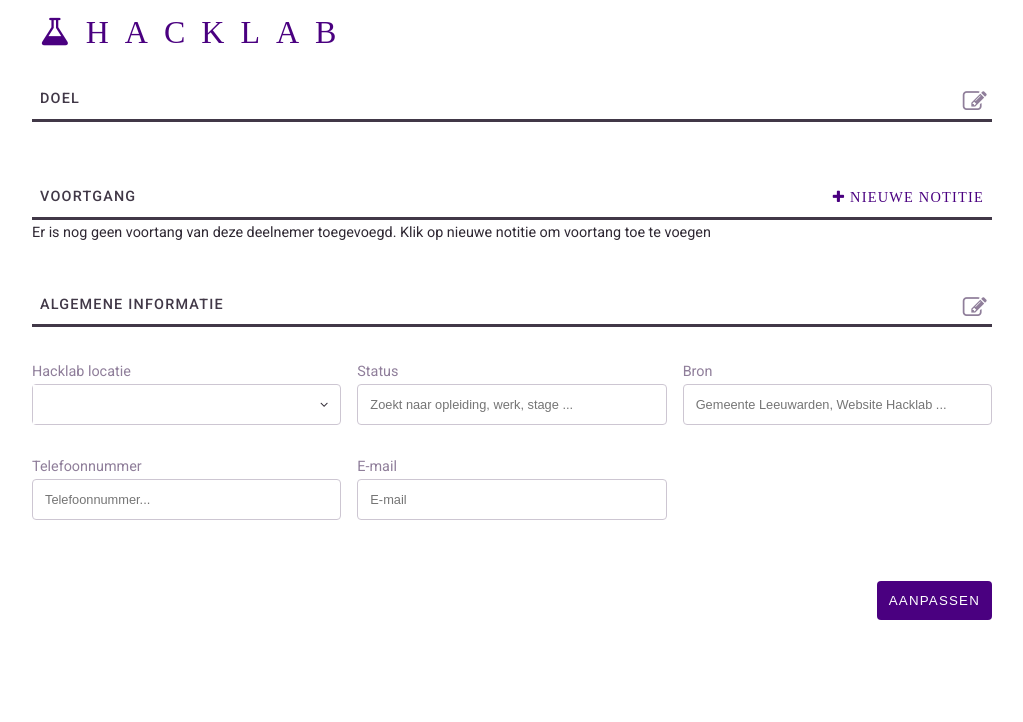
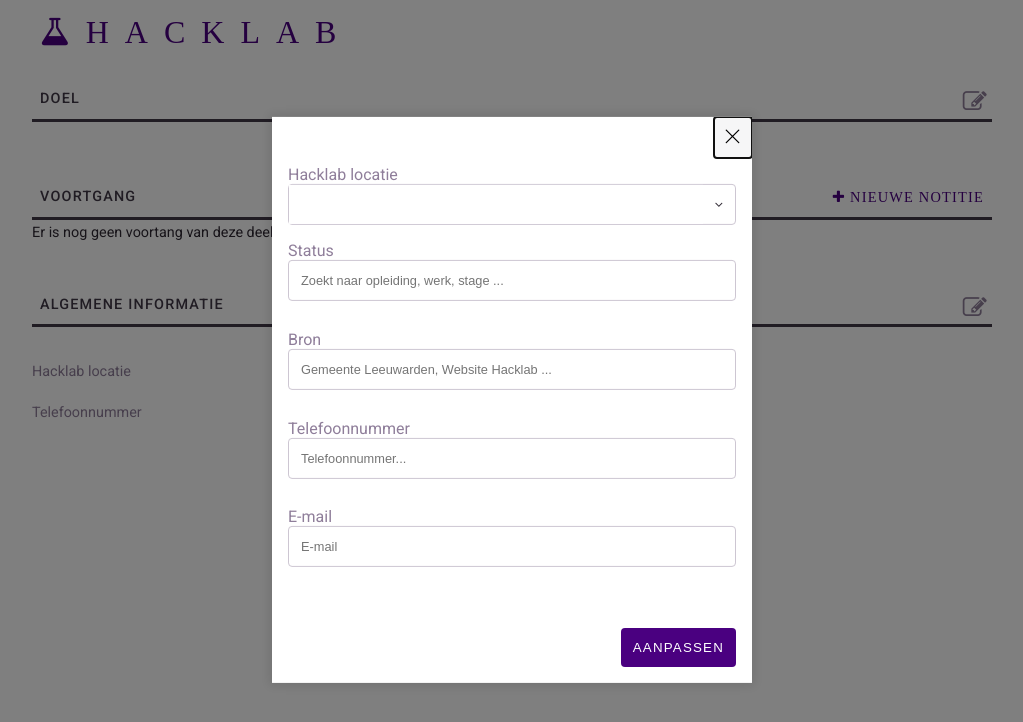
Before and after one commit to deimosmb/Hacklab-intranet, a React (Create React App) app: page /deelnemer/1 in a window 1280 px wide. Both pictures are taken after a click on the icon 1103 px from the left and 307 px from the top of the page. Shown: the top 722 px of the page, without its empty margins (128-1151 px from the left). Built offline with nearby package versions, Linux system fonts and the light colour scheme.

Commit message:
Custom modal
Added a new modal according to w3c rules and minor changes to reflect the new modal.

```diff
--- a/src/components/ChangeParticipant/Generic.js
+++ b/src/components/ChangeParticipant/Generic.js
@@ -1,6 +1,7 @@
 import React, { useState, useContext, useEffect } from "react";
 import { ParticipantsContext } from "./../../context/participants-context";
 import { Label, TextInput, Button } from "./../../core/Form";
+import { ModalArea } from "./../../core/Modal";
 import {
   validate,
   min,
@@ -83,8 +84,14 @@ export default function ChangeGenericParticipant(props) {
   };
 
   return (
+    <>
+      {props.active ? (
+        <ModalArea onClose={() => props.setActive(!props.active)}>
           <form>
-      <div className="profile profile-generic" style={{ paddingTop: "1rem" }}>
+            <div
+              className="profile profile-generic"
+              style={{ paddingTop: "1rem" }}
+            >
               <Select
                 title="Hacklab locatie"
                 name="location"
@@ -152,5 +159,10 @@ export default function ChangeGenericParticipant(props) {
               <Button name="AANPASSEN" onClick={handleSubmit} />
             </div>
           </form>
+        </ModalArea>
+      ) : (
+        <></>
+      )}
+    </>
   );
 }
--- a/src/components/ParticipantProfile/index.js
+++ b/src/components/ParticipantProfile/index.js
@@ -14,7 +14,7 @@ const Profile = ({ data }) => {
     setActive(!active);
   };
 
-  const changedData = { ...data, setActive };
+  const changedData = { ...data, active, setActive };
 
   return (
     <>
@@ -22,7 +22,7 @@ const Profile = ({ data }) => {
         <span>ALGEMENE INFORMATIE</span>
         <IconButton onClick={handleOnClick} />
       </ParticipantProfileHeader>
-      {!active && (
+
       <div className="profile profile-generic">
         <ProfileItem name={location} label="Hacklab locatie" />
         <ProfileItem name={status} label="Status" />
@@ -30,8 +30,8 @@ const Profile = ({ data }) => {
         <ProfileItem name={phonenumber} label="Telefoonnummer" />
         <ProfileItem name={email} label="E-mail" />
       </div>
-      )}
-      {active && <ChangeGenericParticipant {...changedData} />}
+
+      <ChangeGenericParticipant {...changedData} />
     </>
   );
 };
--- /dev/null
+++ b/src/core/Modal/ModalActivation.js
@@ -0,0 +1,19 @@
+import React from "react";
+
+export const ModalActivation = ({ children, onClick, ...rest }) => {
+  //prevent scrolling after modal is shown
+  const toggleScrollLock = () => {
+    document.querySelector("html").classList.toggle("scroll-lock");
+  };
+
+  const modalClick = () => {
+    toggleScrollLock();
+    onClick();
+  };
+
+  return (
+    <button className="modal-button" onClick={modalClick} {...rest}>
+      {children}
+    </button>
+  );
+};
--- /dev/null
+++ b/src/core/Modal/ModalArea.js
@@ -0,0 +1,64 @@
+import React, { useEffect, useRef } from "react";
+import ReactDOM from "react-dom";
+import "./index.scss";
+
+import { ModalClose } from "./ModalClose";
+
+function ModalArea(props) {
+  const aria = useRef(null);
+
+  useEffect(() => {
+    aria.current.focus();
+  }, []);
+
+  //prevent scrolling after modal is shown
+  const toggleScrollLock = () => {
+    document.querySelector("html").classList.toggle("scroll-lock");
+  };
+
+  //when clicked on the transparent outside section of the modal
+  const onClickOutside = (event) => {
+    if (aria.current && aria.current.contains(event.target)) {
+      console.log(aria.current, event.target);
+      return;
+    }
+    onCloseModal();
+  };
+
+  const onCloseModal = () => {
+    props.onClose();
+    toggleScrollLock();
+    aria.current.blur();
+  };
+
+  //27 === ESC button
+  const onKeyDown = (event) => {
+    if (event.keyCode === 27) {
+      onCloseModal();
+    }
+  };
+
+  return ReactDOM.createPortal(
+    <aside
+      tag="aside"
+      aria-modal="true"
+      tabIndex="-1"
+      role="dialog"
+      className="modal-container"
+      onKeyDown={onKeyDown}
+      onClick={onClickOutside}
+    >
+      <div
+        className="modal-area"
+        ref={aria}
+        onFocus={() => console.log("focused")}
+      >
+        <ModalClose onCloseModal={onCloseModal} />
+        <div className="modal-body">{props.children}</div>
+      </div>
+    </aside>,
+    document.body
+  );
+}
+
+export default ModalArea;
--- /dev/null
+++ b/src/core/Modal/ModalClose.js
@@ -0,0 +1,31 @@
+import React, { useEffect, useRef } from "react";
+
+export const ModalClose = ({ onCloseModal }) => {
+  const modalCloseButton = useRef(null);
+
+  useEffect(() => {
+    modalCloseButton.current.focus();
+  }, []);
+
+  const onClose = () => {
+    onCloseModal();
+    modalCloseButton.current.blur();
+  };
+
+  return (
+    <button
+      aria-label="Close Modal"
+      aria-labelledby="close-modal"
+      className="_modal-close"
+      onClick={onClose}
+      ref={modalCloseButton}
+    >
+      <span id="close-modal" className="_hide-visual">
+        Sluiten
+      </span>
+      <svg className="_modal-close-icon" viewBox="0 0 40 40">
+        <path d="M 10,10 L 30,30 M 30,10 L 10,30" />
+      </svg>
+    </button>
+  );
+};
--- a/src/core/Modal/index.js
+++ b/src/core/Modal/index.js
@@ -1,20 +1,6 @@
-//import React from "react";
-import ReactDOM from "react-dom";
-import "./index.scss";
+import { ModalActivation } from "./ModalActivation";
+import ModalArea from "./ModalArea";
 
-export default function (props) {
-  //move it out of the normal dom tree
-  return ReactDOM.createPortal(
-    // <div className="modal-background">
-    //   <main className="modal-content">
-    //     <span className="modal-close" onClick={props.onClose}>
-    //       &times;
-    //     </span>
-    //     {props.children}
-    //     testing the shit
-    //   </main>
-    // </div>
-    props.children,
-    document.body
-  );
-}
+//https://programmingwithmosh.com/javascript/create-modal-using-react/
+
+export { ModalActivation, ModalArea };
--- a/src/core/Modal/index.scss
+++ b/src/core/Modal/index.scss
@@ -1,57 +1,82 @@
 @import './../../variables';
 
-// $primary-color: hsl(275, 100%, 25%);
-// $primary-background-color: hsl(275, 100%, 95%);
-// $primary-text-color: hsl(275, 12%, 18%);
-
-// $secondary-color: hsl(275, 12%, 80%);
-// $secondary-text-color:hsl(275, 12%, 55%);
-
-// $color-success: hsl(150, 100%, 20%);
-// $color-warning: hsl(30, 100%, 40%);
-// $color-error: hsl(5, 100%, 35%);
-// $background-color-success: hsl(149, 60%, 83%);
-// $background-color-warning: hsl(30, 70%, 60%);
-// $background-color-error: hsl(5, 60%, 55%);
-
-// $paragraph-line-height: 1.75;
-
-// the behind background of the modal (the transparant black / grey part)
-.modal-background {
-  position: fixed; //ignore all other postions
-  padding-top: 100px; /* Location of the box */
-  z-index: 999; //sit on top of everthing above app header and messages
-  left: 0; // put it to the 0 position of lett
-  right: 0; //put it to the 0 position of right
-  width: 100%; //stretch to maximum width
-  height: 100%; //stretch to maximum height
-  background-color: black; //fall back color
-  background-color:  hsla(0, 0%, 0%, 0.8); //set hue saturation lightnis and alpha values
+.modal-container {
+  width: 100%;
+  height: 100%;
+  position: fixed;
+  top: 0;
+  left: 0;
+  z-index: 99;
+  background-color: rgba(0, 0, 0, 0.5);
 }
 
-//main content of the modal
-.modal-content {
-  margin: auto;
-  position: relative; //sets relative for absolute close button
-  padding: 1rem; // add some padding from all sides
-  width: 90vw; //set width to a maximum of 90 viewport height
-  background-color: $primary-background-color;
+.modal-area {
+  position: fixed;
+  width: 100%;
   height: 100%;
-  max-height: 90vh; //set maximum of 90vh if the content grows that big on small devices
-  overflow: auto; // if  content exeeds that of 90 vh enable scroll
+  padding: 1rem;
+  background-color: #ffffff;
+  box-shadow: 0 0 10px 3px rgba(0, 0, 0, 0.1);
+  overflow-y: auto;
+  -webkit-overflow-scrolling: touch;
 }
 
-//the model close button
-.modal-close {
-  position: absolute;
-  right: 1.5rem;
-  top: 1.5rem;
-  color: $primary-text-color;
-  font-weight: bold;
-  font-size: 1.5rem;
-  &:hover, &:focus{
-    color: darken($primary-text-color, 15%);
-    text-decoration: none;
-    cursor: pointer;
+@media screen and (min-width: 40rem) {
+  /* Center the Modal! */
+  .modal-area {
+    left: 50%;
+    top: 50%;
+    height: auto;
+    transform: translate(-50%, -50%);
+    max-width: 30rem;
+    max-height: calc(100% - 1em);
   }
 }
+
+._modal-close {
+  position: absolute;
+  top: 0;
+  right: 0;
+  padding: 0.5em;
+  line-height: 1;
+  background: #f6f6f7;
+  border: 0;
+  box-shadow: 0;
+  cursor: pointer;
+}
+
+._modal-close-icon {
+  width: 25px;
+  height: 25px;
+  fill: transparent;
+  stroke: black;
+  stroke-linecap: round;
+  stroke-width: 2;
+}
+
+.modal-body {
+  min-height: 3rem;
+}
+._hide-visual {
+  border: 0 !important;
+  clip: rect(0 0 0 0) !important;
+  height: 1px !important;
+  margin: -1px !important;
+  overflow: hidden !important;
+  padding: 0 !important;
+  position: absolute !important;
+  width: 1px !important;
+  white-space: nowrap !important;
+}
+
+.scroll-lock {
+  overflow: hidden;
+  margin-right: 17px;
+}
+
+.modal-button {
+  margin: 0;
+  padding: 0;
+  background-color: transparent;
+  border: none;
+}
--- a/src/index.scss
+++ b/src/index.scss
@@ -1,17 +1,21 @@
 @import url('https://fonts.googleapis.com/css2?family=Roboto:wght@300;400;500;700&display=swap');
 @import url('https://fonts.googleapis.com/css2?family=Open+Sans&display=swap');
 
-* {
-  box-sizing: border-box;
-}
-
 body {
-  margin: 0;
   font-family:  'Roboto', 'Open Sans', -apple-system, BlinkMacSystemFont, 'Segoe UI', 'Oxygen',
     'Ubuntu', 'Cantarell', 'Fira Sans', 'Droid Sans', 'Helvetica Neue',
     sans-serif;
   -webkit-font-smoothing: antialiased;
   -moz-osx-font-smoothing: grayscale;
+  box-sizing: border-box;
+  margin: 0;
+  padding: 0;
+}
+
+*,
+*:before,
+*:after {
+  box-sizing: inherit;
 }
 
 code {
--- a/src/pages/Participants.js
+++ b/src/pages/Participants.js
@@ -1,12 +1,10 @@
 import React from "react";
 import Participants from "./../components/Participants";
-import Modal from "./../core/Modal";
 
 function ParticipantsPage() {
   return (
     <section>
       <Participants />
-      <Modal />
     </section>
   );
 }
```
Lines whose indentation alone changed are shown as unchanged.
